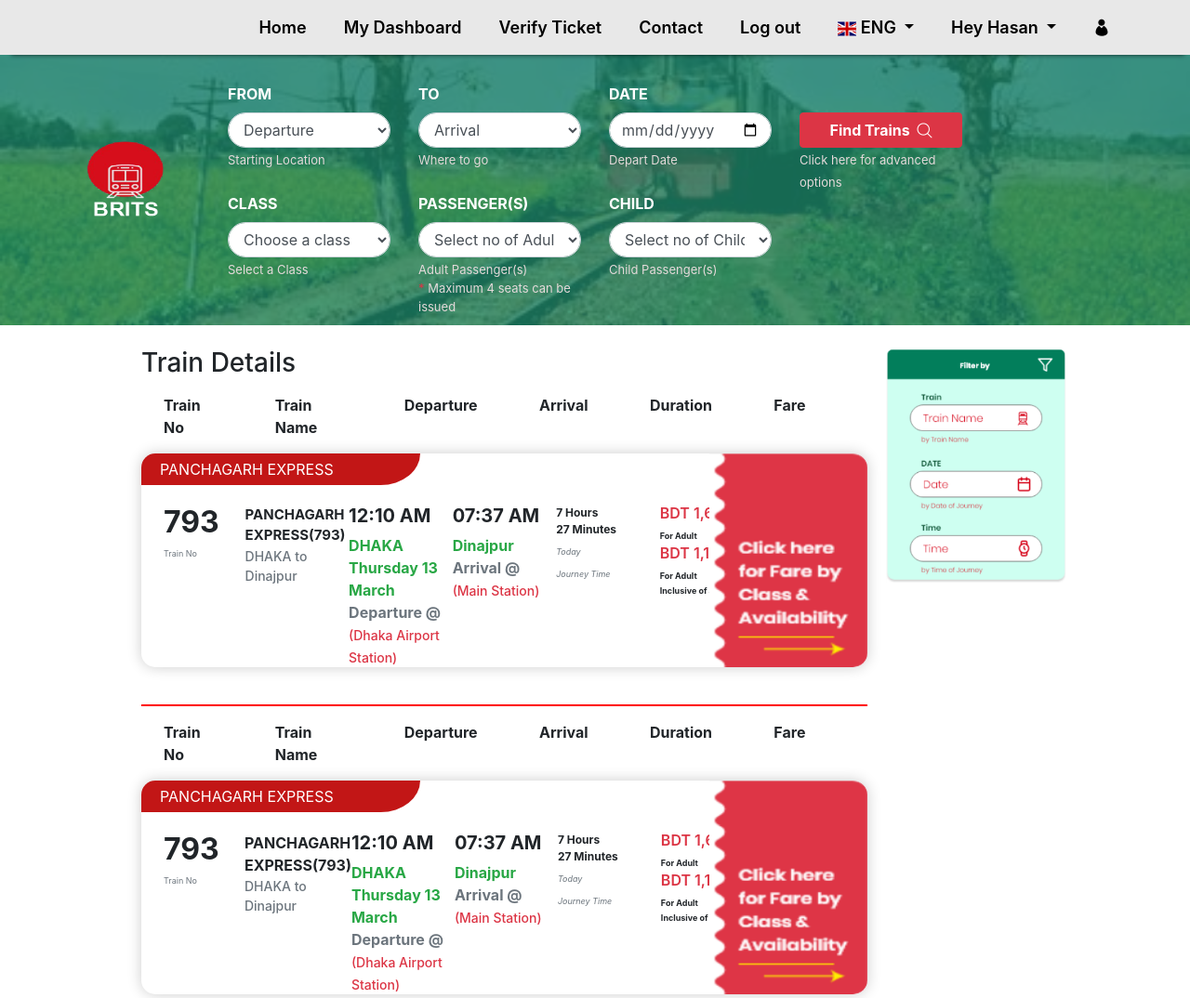
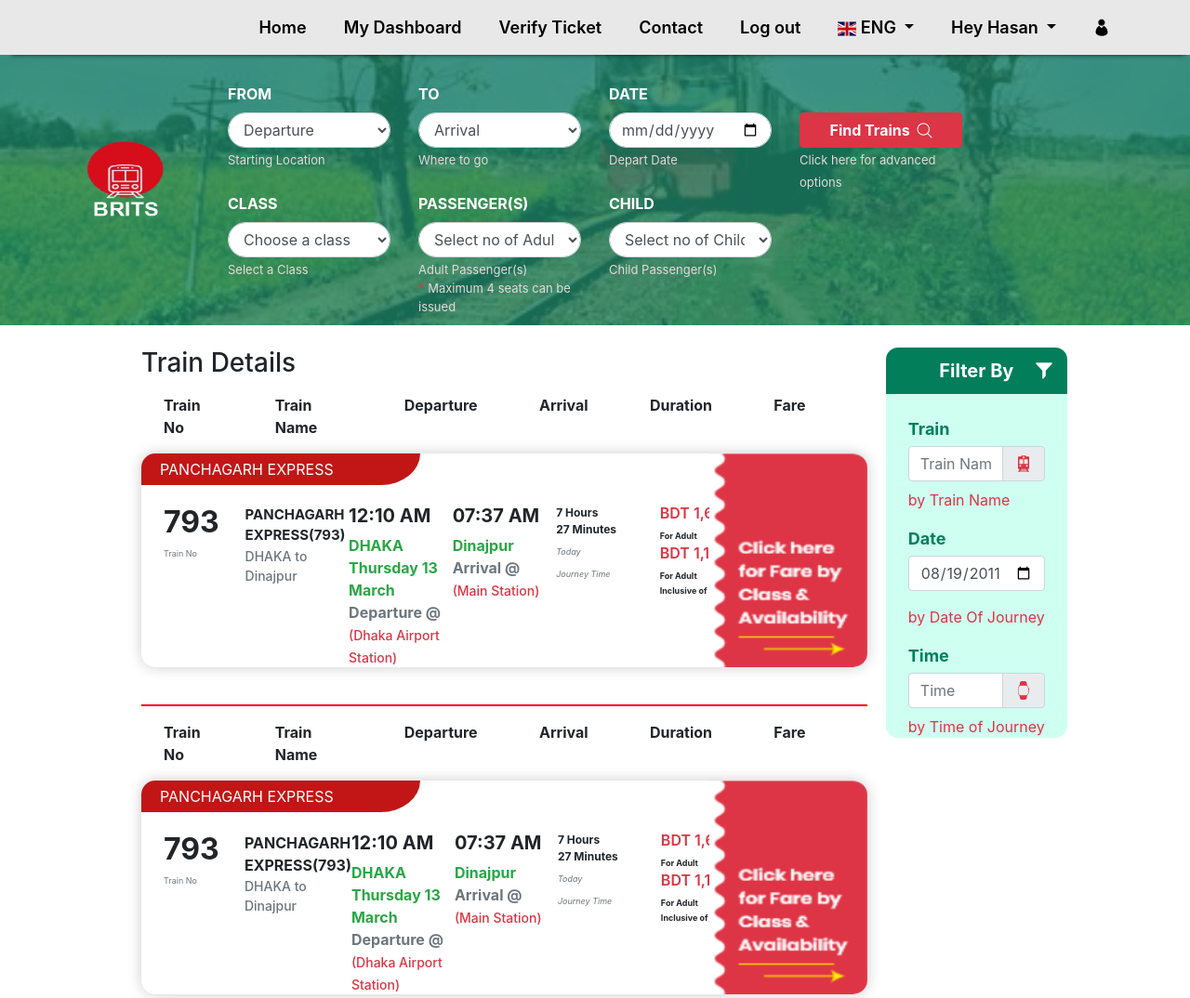
Before and after one commit to plaboncosta/web_ticket_prototype, a PHP site: page /trainDetails.php in a window 1280 px wide. Shown: the top 1074 px of the page at 93% size. Run offline with PHP 8.4, Linux system fonts and the light colour scheme; the visitor is signed in with stand-in values (Sample User, id 1); data that the repository does not hold is empty; some web fonts are replaced.

Commit message:
final design merged

```diff
--- a/assets/css/detailsStyle.css
+++ b/assets/css/detailsStyle.css
@@ -128,6 +128,39 @@
     text-align: center;
     }
 
+.ui-details .ui-filterBy header i{
+    position: absolute;
+    right: 15px;
+    top: 50%;
+    transform: translateY(-50%);
+    }
+
+.ui-details .ui-filterBy .ui-filter-label{
+    color: #027e5b;
+    font-weight: bold;
+    font-size: 18px;
+    margin-bottom: 5px;
+    }
+
+.ui-details .ui-filterBy header{
+    justify-content: center;
+    align-items: center;
+    background: #027e5b;
+    padding: 10px 0;
+    color: white;
+    font-size: 20px;
+    font-weight: bold;
+    position: relative;
+    }
+
+.ui-details .ui-filterBy{
+    width: 100%;
+    height: 420px;
+    overflow: hidden;
+    border-radius: 13px;
+    background: #cefff1;
+    }
+
 .ui-details-train-name {
     font-size: 15px;
     }
--- a/trainDetails.php
+++ b/trainDetails.php
@@ -400,8 +400,37 @@
                 </div>
             </div>
         </div>
-        <div>
-            <img src="./assets/images/filterDetails.png" alt="">
+        <div class="ui-filterBy">
+            <header class="d-flex"><p class="m-0">Filter By</p> <i class="icofont-filter"></i></header>
+            <div class="p-4">
+                <div class="position-relative">
+                    <p class="ui-filter-label">Train</p>
+                    <div class="input-group mb-2">
+                        <input class="form-control" type="text" placeholder="Train Name">
+                        <div class="input-group-append">
+                            <span class="input-group-text text-danger"><h5 class="m-0"><i class="icofont-train-line"></i>   </h5></span>
+                        </div>
+                    </div>
+                    <p class="text-danger">by Train Name</p>
+                </div>
+                <div class="position-relative">
+                    <p class="ui-filter-label">Date</p>
+                    <div class="form-group">
+                        <input class="form-control" type="date" value="2011-08-19" id="example-date-input">
+                    </div>
+                    <p class="text-danger">by Date Of Journey</p>
+                </div>
+                <div class="position-relative">
+                    <p class="ui-filter-label">Time</p>
+                    <div class="input-group mb-2">
+                        <input class="form-control" type="text" placeholder="Time">
+                        <div class="input-group-append">
+                            <span class="input-group-text text-danger"><h5 class="m-0"><i class="icofont-apple-watch"></i></h5></span>
+                        </div>
+                    </div>
+                    <p class="text-danger">by Time of Journey</p>
+                </div>
+            </div>
         </div>
     </div>
 
```
Also changed, not shown: assets/css/home.css (added, +48 -0 lines), index.php (+7 -2 lines), profile.php (+43 -43 lines), assets/images/slider.png (added).
